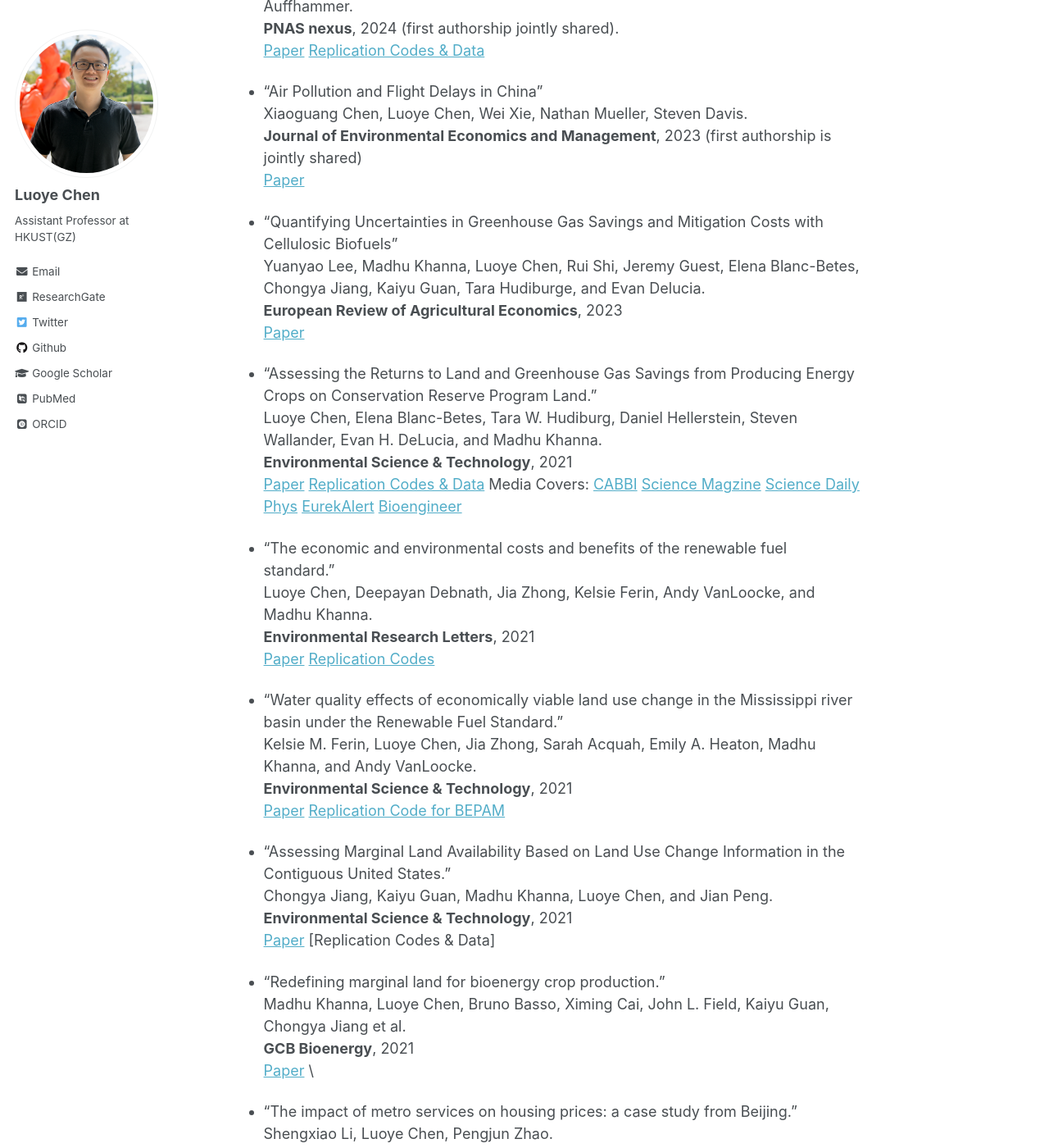
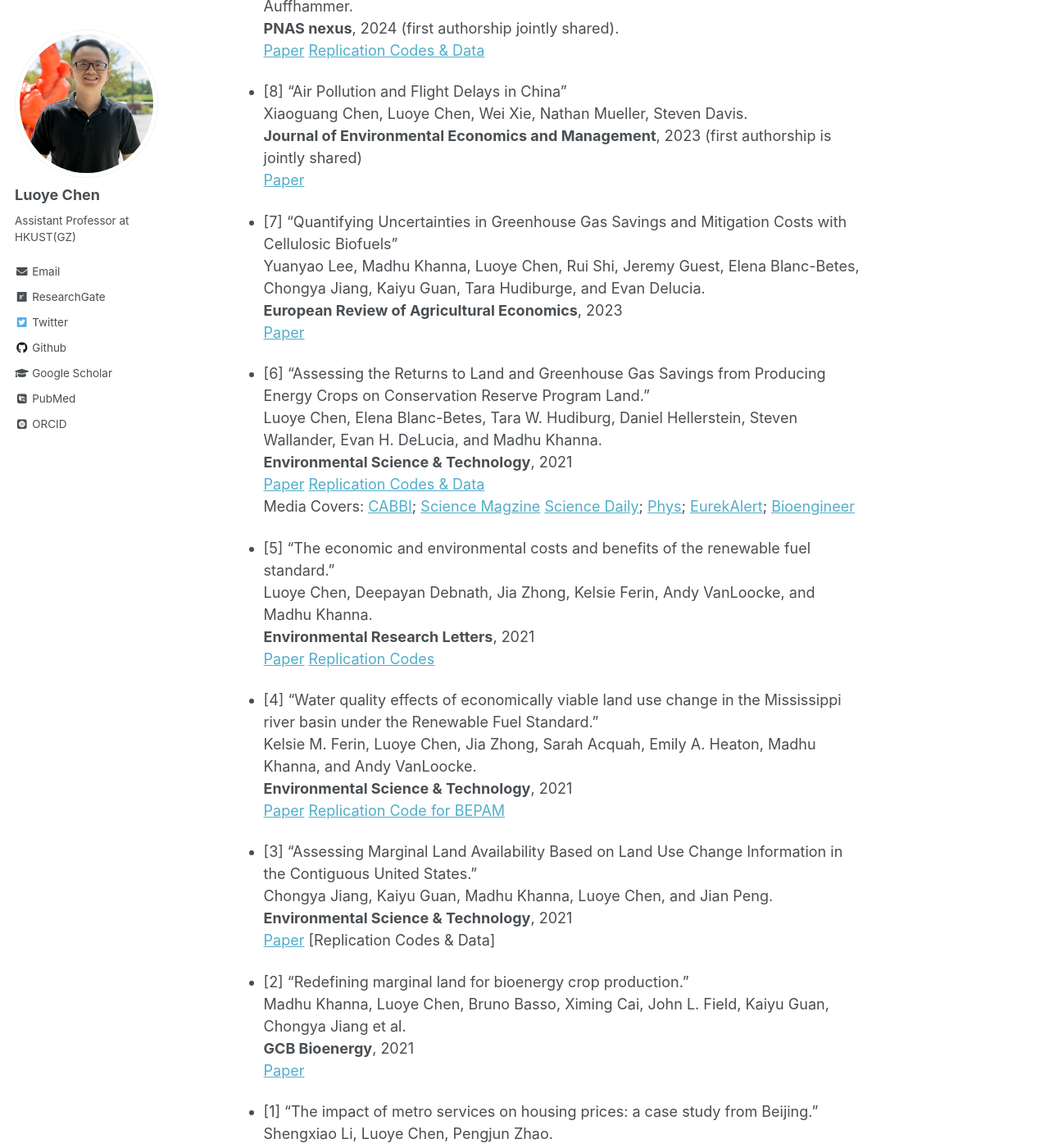
Before and after one commit to luoyec/luoyec.github.io, a Jekyll site: the page built from _pages/publication2.md, in a window 1280 px wide and 1400 px high, scrolled down 753 px. Shown: the whole window at 82% size. Built offline with Jekyll 4.4.1, drawn with Linux system fonts in a browser that asks for light colours; some web fonts are replaced; some of the changed text lies outside the part shown.

Commit message:
Update publication2.md

```diff
--- a/_pages/publication2.md
+++ b/_pages/publication2.md
@@ -19,48 +19,48 @@ redirect_from:
 - The adoption and diffusion of sustainable technologies: insights from text data
 
 ### Publications
-- "The Spatiotemporal Pattern of Surface Ozone and Its Impact on Agricultural Productivity in China" \
+- [9] "The Spatiotemporal Pattern of Surface Ozone and Its Impact on Agricultural Productivity in China" \
   Xiaoguang Chen, Jing Gao, Luoye Chen, Madhu Khanna, Binlei Gong, and Max Auffhammer. \
   **PNAS nexus**, 2024 (first authorship jointly shared).\
   [Paper](https://doi.org/10.1093/pnasnexus/pgad435) [Replication Codes & Data](https://zenodo.org/records/10280292)
 
-- “Air Pollution and Flight Delays in China" \
+- [8] “Air Pollution and Flight Delays in China" \
   Xiaoguang Chen, Luoye Chen, Wei Xie, Nathan Mueller, Steven Davis. \
   **Journal of Environmental Economics and Management**, 2023 (first authorship is jointly shared) \
   [Paper](https://doi.org/10.1016/j.jeem.2023.102810)
 
-- "Quantifying Uncertainties in Greenhouse Gas Savings and Mitigation Costs with Cellulosic Biofuels" \
+- [7] "Quantifying Uncertainties in Greenhouse Gas Savings and Mitigation Costs with Cellulosic Biofuels" \
    Yuanyao Lee, Madhu Khanna, Luoye Chen, Rui Shi, Jeremy Guest, Elena Blanc-Betes, Chongya Jiang, Kaiyu Guan, Tara Hudiburge, and Evan Delucia. \
   **European Review of Agricultural Economics**, 2023 \
   [Paper](https://doi.org/10.1093/erae/jbad036)
 
-- "Assessing the Returns to Land and Greenhouse Gas Savings from Producing Energy Crops on Conservation Reserve Program Land." \
+- [6] "Assessing the Returns to Land and Greenhouse Gas Savings from Producing Energy Crops on Conservation Reserve Program Land." \
   Luoye Chen, Elena Blanc-Betes, Tara W. Hudiburg, Daniel Hellerstein, Steven Wallander, Evan H. DeLucia, and Madhu Khanna. \
   **Environmental Science & Technology**, 2021 \
-  [Paper](https://pubs.acs.org/doi/pdf/10.1021/acs.est.0c06133) [Replication Codes & Data](https://doi.org/10.13012/B2IDB-2224392_V2)
-  Media Covers: [CABBI](https://cabbi.bio/cabbi-challenges-crp-status-quo-mitigates-fossil-fuels/) [Science Magzine](https://scienmag.com/cabbi-researchers-challenge-the-crp-status-quo-to-mitigate-fossil-fuels/) [Science Daily](https://www.sciencedaily.com/releases/2021/02/210223110729.htm) [Phys](https://phys.org/news/2021-02-crp-status-quo-mitigate-fossil.html) [EurekAlert](https://www.eurekalert.org/pub_releases/2021-02/uoia-crc022221.php) [Bioengineer](https://bioengineer.org/cabbi-researchers-challenge-the-crp-status-quo-to-mitigate-fossil-fuels/)
+  [Paper](https://pubs.acs.org/doi/pdf/10.1021/acs.est.0c06133) [Replication Codes & Data](https://doi.org/10.13012/B2IDB-2224392_V2) \
+  Media Covers: [CABBI](https://cabbi.bio/cabbi-challenges-crp-status-quo-mitigates-fossil-fuels/);  [Science Magzine](https://scienmag.com/cabbi-researchers-challenge-the-crp-status-quo-to-mitigate-fossil-fuels/) [Science Daily](https://www.sciencedaily.com/releases/2021/02/210223110729.htm);  [Phys](https://phys.org/news/2021-02-crp-status-quo-mitigate-fossil.html);  [EurekAlert](https://www.eurekalert.org/pub_releases/2021-02/uoia-crc022221.php);  [Bioengineer](https://bioengineer.org/cabbi-researchers-challenge-the-crp-status-quo-to-mitigate-fossil-fuels/)
 
-- "The economic and environmental costs and benefits of the renewable fuel standard." \
+- [5] "The economic and environmental costs and benefits of the renewable fuel standard." \
   Luoye Chen, Deepayan Debnath, Jia Zhong, Kelsie Ferin, Andy VanLoocke, and Madhu Khanna. \
   **Environmental Research Letters**, 2021 \
   [Paper](https://iopscience.iop.org/article/10.1088/1748-9326/abd7af/pdf) [Replication Codes](https://doi.org/10.13012/B2IDB-9851670_V1)
 
-- "Water quality effects of economically viable land use change in the Mississippi river basin under the Renewable Fuel Standard." \
+- [4] "Water quality effects of economically viable land use change in the Mississippi river basin under the Renewable Fuel Standard." \
   Kelsie M. Ferin, Luoye Chen, Jia Zhong, Sarah Acquah, Emily A. Heaton, Madhu Khanna, and Andy VanLoocke. \
   **Environmental Science & Technology**, 2021 \
   [Paper](https://pubs.acs.org/doi/pdf/10.1021/acs.est.0c04358) [Replication Code for BEPAM](https://doi.org/10.13012/B2IDB-3388479_V1)
 
-- "Assessing Marginal Land Availability Based on Land Use Change Information in the Contiguous United States." \
+- [3] "Assessing Marginal Land Availability Based on Land Use Change Information in the Contiguous United States." \
   Chongya Jiang, Kaiyu Guan, Madhu Khanna, Luoye Chen, and Jian Peng. \
   **Environmental Science & Technology**, 2021 \
   [Paper](https://pubs.acs.org/doi/pdf/10.1021/acs.est.1c02236) [Replication Codes & Data]
 
-- "Redefining marginal land for bioenergy crop production." \
+- [2] "Redefining marginal land for bioenergy crop production." \
   Madhu Khanna, Luoye Chen, Bruno Basso, Ximing Cai, John L. Field, Kaiyu Guan, Chongya Jiang et al. \
   **GCB Bioenergy**, 2021 \
-  [Paper](https://onlinelibrary.wiley.com/doi/full/10.1111/gcbb.12877) \
+  [Paper](https://onlinelibrary.wiley.com/doi/full/10.1111/gcbb.12877)
 
-- "The impact of metro services on housing prices: a case study from Beijing." \
+- [1] "The impact of metro services on housing prices: a case study from Beijing." \
   Shengxiao Li, Luoye Chen, Pengjun Zhao. \
   **Transportation**, 2019 \
   [Paper](https://link.springer.com/article/10.1007/s11116-017-9834-7)
```
